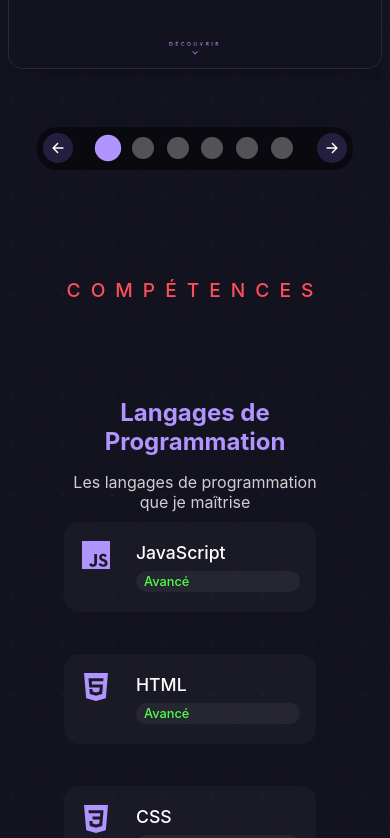
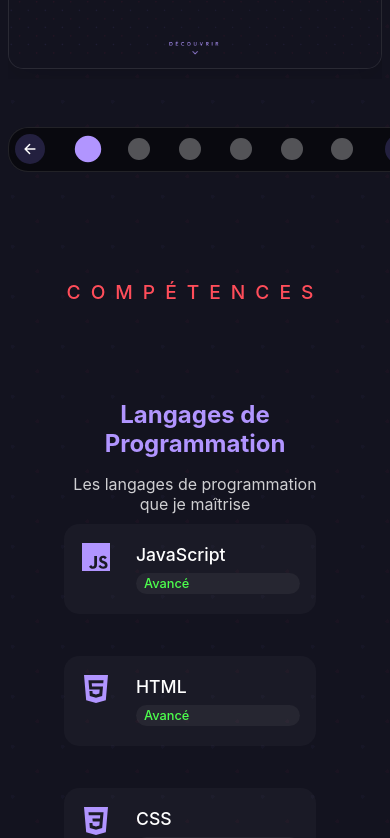
Before and after one commit to helixo01/PortfolioV2, a React (Create React App) app: page / in a window 390 px wide. Shown: the part 3420-4258 px from the top of the page. Built offline with nearby package versions, Linux system fonts and the light colour scheme.

Commit message:
Edit
Correction of a problem with the colour of the light theme. Added the Power BI logo manually to compensate for its absence on React Icons

```diff
--- a/src/features/projects/Projects.css
+++ b/src/features/projects/Projects.css
@@ -71,16 +71,16 @@
   justify-content: center;
   gap: 2rem;
   margin-top: 1rem;
-  background: rgba(0, 0, 0, 0.5);
+  background: #000000;
   padding: 0.5rem;
   border-radius: 20px;
-  backdrop-filter: blur(10px);
   width: fit-content;
   margin: 1rem auto 0;
+  border: 1px solid rgba(255, 255, 255, 0.1);
 }
 
 .nav-button {
-  background: rgba(142, 125, 255, 0.2);
+  background: rgba(255, 255, 255, 0.1);
   border: none;
   width: 40px;
   height: 40px;
@@ -88,13 +88,13 @@
   display: flex;
   align-items: center;
   justify-content: center;
-  color: var(--text-primary);
+  color: #ffffff;
   cursor: pointer;
   transition: all 0.3s ease;
 }
 
 .nav-button:hover {
-  background: var(--accent-secondary);
+  background: rgba(255, 255, 255, 0.2);
   transform: scale(1.1);
 }
 
@@ -183,9 +183,9 @@
   backdrop-filter: blur(8px);
   background: linear-gradient(
     to top,
-    rgba(19, 19, 31, 0.85) 0%,
-    rgba(19, 19, 31, 0.75) 50%,
-    rgba(19, 19, 31, 0.4) 100%
+    rgba(0, 0, 0, 0.85) 0%,
+    rgba(0, 0, 0, 0.8) 50%,
+    rgba(0, 0, 0, 0.75) 100%
   );
 }
 
@@ -194,27 +194,30 @@
 }
 
 .project-title {
-  color: var(--text-primary);
+  color: #ffffff;
   font-size: 1.2rem;
   margin-bottom: 1rem;
-  font-weight: 500;
+  font-weight: 600;
+}
+
+.project-description,
+.project-long-description {
+  color: #ffffff;
+  text-shadow: 0 1px 2px rgba(0, 0, 0, 0.3);
 }
 
 .project-description {
-  font-size: 1.3rem;
-  color: var(--text-primary);
-  text-align: center;
-  margin-bottom: 0.5rem;
-  text-shadow: 0 1px 2px rgba(0, 0, 0, 0.3);
+  font-size: 1rem;
+  line-height: 1.6;
+  margin-bottom: 1rem;
+  opacity: 0.95;
 }
 
 .project-long-description {
-  font-size: 1.1rem;
-  color: var(--text-primary);
-  text-align: center;
+  font-size: 0.9rem;
+  line-height: 1.6;
   margin-bottom: 1.5rem;
-  opacity: 0.9;
-  text-shadow: 0 1px 2px rgba(0, 0, 0, 0.3);
+  opacity: 0.95;
 }
 
 .project-technologies {
@@ -229,8 +232,8 @@
   padding: 0.3rem 0.8rem;
   border-radius: 15px;
   font-size: 0.8rem;
-  font-weight: 500;
-  opacity: 0.9;
+  font-weight: 600;
+  opacity: 1;
 }
 
 .project-links {
@@ -246,11 +249,13 @@
   border-radius: 25px;
   text-decoration: none;
   font-size: 0.9rem;
-  transition: transform 0.3s ease;
+  font-weight: 600;
+  transition: all 0.3s ease;
 }
 
 .project-links a:hover {
   transform: scale(1.05);
+  background: var(--accent-primary);
 }
 
 .page-indicators {
@@ -364,9 +369,9 @@
     backdrop-filter: blur(8px);
     background: linear-gradient(
       to top,
-      rgba(19, 19, 31, 0.95) 0%,
-      rgba(19, 19, 31, 0.85) 50%,
-      rgba(19, 19, 31, 0.7) 100%
+      var(--bg-primary) 0%,
+      rgba(var(--bg-primary), 0.95) 50%,
+      rgba(var(--bg-primary), 0.9) 100%
     );
   }
 
@@ -567,7 +572,7 @@
   transition: all 0.5s cubic-bezier(0.4, 0, 0.2, 1);
   opacity: 0;
   padding: 2rem;
-  background: rgba(255, 255, 255, 0.05);
+  background: rgba(0, 0, 0, 0.5);
   border-radius: 15px;
   backdrop-filter: blur(4px);
   border: 1px solid rgba(255, 255, 255, 0.1);
@@ -579,10 +584,10 @@
 }
 
 .project-info h3 {
-  font-size: 2.5rem;
-  color: var(--text-primary);
+  color: #ffffff;
+  font-size: 2rem;
   text-align: center;
-  margin-bottom: 1rem;
+  margin-bottom: 0.8rem;
   font-weight: 600;
 }
 
@@ -595,12 +600,13 @@
 }
 
 .project-tag {
-  background: rgba(142, 125, 255, 0.2);
-  color: var(--text-primary);
-  padding: 0.5rem 1rem;
-  border-radius: 100px;
-  font-size: 0.9rem;
-  border: 1px solid rgba(142, 125, 255, 0.3);
+  background: rgba(255, 255, 255, 0.2);
+  color: #ffffff;
+  padding: 0.3rem 0.8rem;
+  border-radius: 15px;
+  font-size: 0.8rem;
+  font-weight: 600;
+  opacity: 1;
 }
 
 .project-link {
@@ -627,18 +633,18 @@
 }
 
 .carousel-indicator {
-  width: 10px;
-  height: 10px;
+  width: 8px;
+  height: 8px;
   border-radius: 50%;
   background: rgba(255, 255, 255, 0.3);
   border: none;
+  margin: 0 0.5rem;
   cursor: pointer;
   transition: all 0.3s ease;
-  padding: 0;
 }
 
 .carousel-indicator.active {
-  background: var(--accent-secondary);
+  background: #ffffff;
   transform: scale(1.2);
 }
 
@@ -737,7 +743,7 @@
   position: absolute;
   top: 1rem;
   right: 1rem;
-  color: var(--text-primary);
+  color: #ffffff;
   font-size: 0.9rem;
   background: rgba(0, 0, 0, 0.5);
   padding: 0.3rem 0.8rem;
@@ -775,6 +781,34 @@
 /* Amélioration du contraste pour l'accessibilité */
 .project-description,
 .project-long-description {
-  color: var(--text-primary);
+  color: #ffffff;
   text-shadow: 0 1px 2px rgba(0, 0, 0, 0.3);
 }
+
+.projects-navigation .nav-button {
+  background: rgba(142, 125, 255, 0.2);
+  width: 40px;
+  height: 40px;
+  border-radius: 50%;
+  display: flex;
+  align-items: center;
+  justify-content: center;
+  color: var(--bg-primary);
+  cursor: pointer;
+  transition: all 0.3s ease;
+}
+
+.projects-navigation .nav-button:hover {
+  background: rgba(255, 255, 255, 0.2);
+}
+
+.carousel-indicator {
+  width: 8px;
+  height: 8px;
+  border-radius: 50%;
+  background: rgba(255, 255, 255, 0.3);
+  border: none;
+  margin: 0 0.5rem;
+  cursor: pointer;
+  transition: all 0.3s ease;
+}
--- a/src/features/skills/Skills.js
+++ b/src/features/skills/Skills.js
@@ -26,7 +26,6 @@ import {
   SiTableau,
   SiGrafana,
   SiJupyter,
-  SiMicrosoftsqlserver,
   SiInfluxdb,
   SiSqlite,
   SiMysql
@@ -154,7 +153,11 @@ const Skills = () => {
       descriptionFr: "Outils d'analyse et de visualisation de données",
       descriptionEn: "Data analysis and visualization tools",
       items: [
-        { name: "Power BI", level: 3 },
+        {
+          name: "Power BI",
+          level: 3,
+          icon: <img src="/images/logos/Power-BI.png" alt="Power BI" style={{ width: '24px', height: '24px' }} />
+        },
         { name: "Tableau", level: 3, icon: <SiTableau /> },
         { name: "Grafana", level: 3, icon: <SiGrafana /> }
       ]
--- a/src/styles/theme.css
+++ b/src/styles/theme.css
@@ -6,12 +6,12 @@
   --accent-secondary-dark: #b195ff;
   --text-primary-dark: #ffffff;
 
-  /* Thème clair */
-  --bg-primary-light: #f8f9fc;
+  /* Thème clair - Nouvelles couleurs plus visibles */
+  --bg-primary-light: #f0f2f5;
   --bg-secondary-light: #ffffff;
-  --accent-primary-light: #ff4d5a;
-  --accent-secondary-light: #7c5dfa;
-  --text-primary-light: #1a1a2e;
+  --accent-primary-light: #e63946;
+  --accent-secondary-light: #4361ee;
+  --text-primary-light: #2b2d42;
 
   /* Variables actives (initialement thème sombre) */
   --bg-primary: var(--bg-primary-dark);
```
Also changed, not shown: public/images/logos/Power-BI.png (renamed from public/Power-BI.png).
